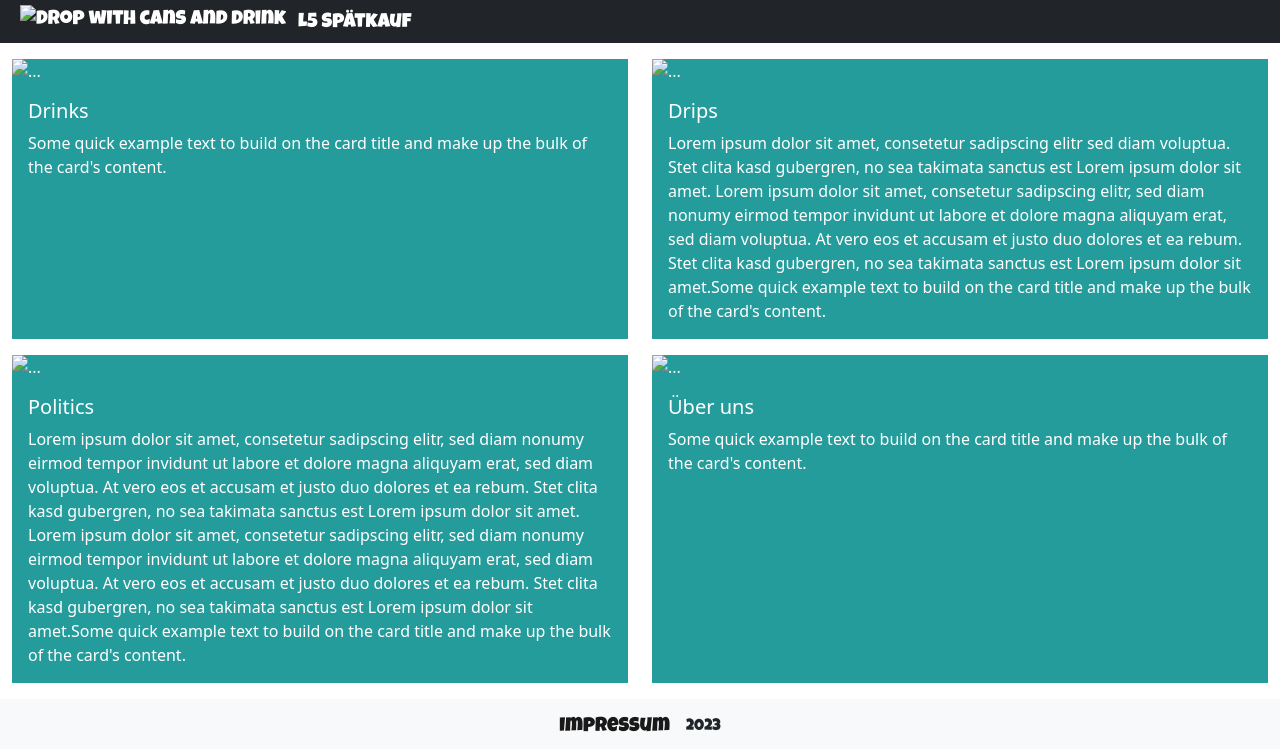
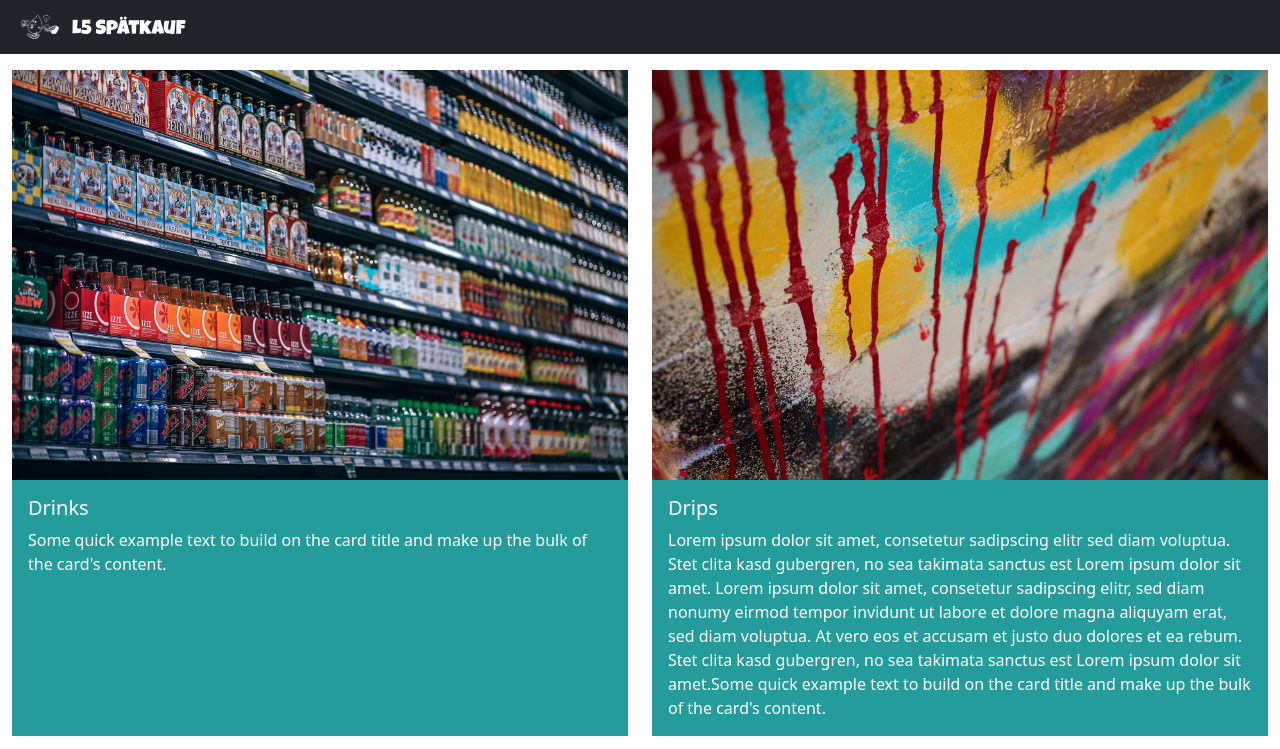
Before and after one commit to MitchByte/MitchByte.github.io, a website: page index.html in a window 1280 px wide. Shown: the top 749 px of the page. Drawn offline with nearby package versions, Linux system fonts and the light colour scheme; files that its build step writes are made by us from their sources; a web font is replaced by a local one.

Commit message:
Update index.html

```diff
--- a/index.html
+++ b/index.html
@@ -5,15 +5,14 @@
     <meta http-equiv="X-UA-Compatible" content="IE=edge">
     <meta name="viewport" content="width=device-width, initial-scale=1.0">
     <link href="https://fonts.googleapis.com/css2?family=Amatic+SC:wght@700&family=Anton&family=Archivo+Black&family=Bebas+Neue&family=Luckiest+Guy&family=Roboto&family=Staatliches&family=Tilt+Warp&display=swap" rel="stylesheet">
-    <link rel="stylesheet" href="css/styles.css"/>
-    <link rel="stylesheet" href="node_modules/bootstrap/dist/css/bootstrap.css"/>
-    <title>L5 Spätverkauf</title>
+    <link rel="stylesheet" href="styles.css"/>
+<link href="https://cdn.jsdelivr.net/npm/bootstrap@5.0.2/dist/css/bootstrap.min.css" rel="stylesheet" integrity="sha384-EVSTQN3/azprG1Anm3QDgpJLIm9Nao0Yz1ztcQTwFspd3yD65VohhpuuCOmLASjC" crossorigin="anonymous">    <title>L5 Spätverkauf</title>
 </head>
 <body>
     <nav class="navbar p-0 m-0 navbar-expand-sm navbar-dark bg-dark">
         <div class="container-fluid">
             <a class="navbar-brand" href="#friends">
-                <img src="img/L5_Logo_white_small.png" alt="drop with cans and drink" width="40" height="40" class="img-fluid mx-2">
+                <img src="L5_Logo_white_small.png" alt="drop with cans and drink" width="40" height="40" class="img-fluid mx-2">
                 L5 Spätkauf
             </a>
         </div>
@@ -22,7 +21,7 @@
         <div class="row gy-3">
             <div class="col-sm-6 d-flex">
                 <div class="card border border-0">
-                    <img src="img/drinks.jpg" class="img-fluid card-img-top" alt="...">
+                    <img src="drinks.jpg" class="img-fluid card-img-top" alt="...">
                     <div class="card-body">
                       <h5 class="card-title">Drinks</h5>
                       <p class="card-text">Some quick example text to build on the card title and make up the bulk of the card's content.</p>
@@ -32,7 +31,7 @@
             </div>
             <div class="col-sm-6 d-flex">
                 <div class="card border border-0">
-                <img src="img/drips.jpg" class="img-fluid card-img-top" alt="...">
+                <img src="drips.jpg" class="img-fluid card-img-top" alt="...">
                 <div class="card-body">
                   <h5 class="card-title">Drips</h5>
                   <p class="card-text"> Lorem ipsum dolor sit amet, consetetur sadipscing elitr sed diam voluptua. Stet clita kasd gubergren, no sea takimata sanctus est Lorem ipsum dolor sit amet. Lorem ipsum dolor sit amet, consetetur sadipscing elitr, sed diam nonumy eirmod tempor invidunt ut labore et dolore magna aliquyam erat, sed diam voluptua. At vero eos et accusam et justo duo dolores et ea rebum. Stet clita kasd gubergren, no sea takimata sanctus est Lorem ipsum dolor sit amet.Some quick example text to build on the card title and make up the bulk of the card's content.</p>
@@ -41,7 +40,7 @@
               </div></div>
             <div class="col-sm-6 d-flex">
                 <div class="card border border-0">
-                    <img src="img/politics.jpg" class="img-fluid card-img-top" alt="...">
+                    <img src="politics.jpg" class="img-fluid card-img-top" alt="...">
                     <div class="card-body">
                       <h5 class="card-title">Politics</h5>
                       <p class="card-text">Lorem ipsum dolor sit amet, consetetur sadipscing elitr, sed diam nonumy eirmod tempor invidunt ut labore et dolore magna aliquyam erat, sed diam voluptua. At vero eos et accusam et justo duo dolores et ea rebum. Stet clita kasd gubergren, no sea takimata sanctus est Lorem ipsum dolor sit amet. Lorem ipsum dolor sit amet, consetetur sadipscing elitr, sed diam nonumy eirmod tempor invidunt ut labore et dolore magna aliquyam erat, sed diam voluptua. At vero eos et accusam et justo duo dolores et ea rebum. Stet clita kasd gubergren, no sea takimata sanctus est Lorem ipsum dolor sit amet.Some quick example text to build on the card title and make up the bulk of the card's content.</p>
@@ -51,7 +50,7 @@
             </div>
             <div class="col-sm-6 d-flex">
                 <div class="card border border-0" id="friends">
-                    <img src="img/friends.jpg" class="img-fluid card-img-top" alt="...">
+                    <img src="friends.jpg" class="img-fluid card-img-top" alt="...">
                     <div class="card-body">
                       <h5 class="card-title">Über uns</h5>
                       <p class="card-text">Some quick example text to build on the card title and make up the bulk of the card's content.</p>
@@ -65,6 +64,6 @@
         <a class="navbar-brand" href="impressum.html">Impressum</a>
         <p class="m-0">2023</p>
       </nav>
-    <script src="node_modules/bootstrap/dist/js/bootstrap.bundle.js"></script>
+<script src="https://cdn.jsdelivr.net/npm/bootstrap@5.0.2/dist/js/bootstrap.bundle.min.js" integrity="sha384-MrcW6ZMFYlzcLA8Nl+NtUVF0sA7MsXsP1UyJoMp4YLEuNSfAP+JcXn/tWtIaxVXM" crossorigin="anonymous"></script>
 </body>
 </html>
```
